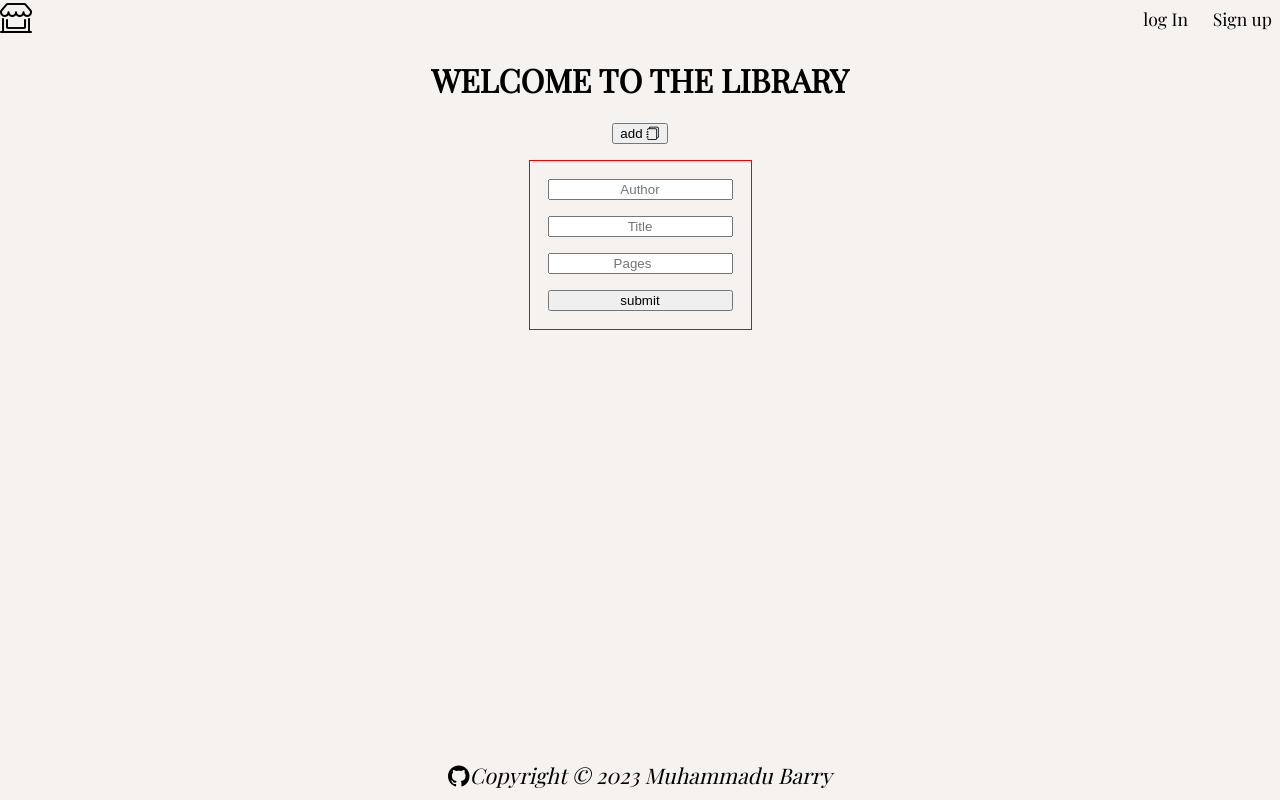
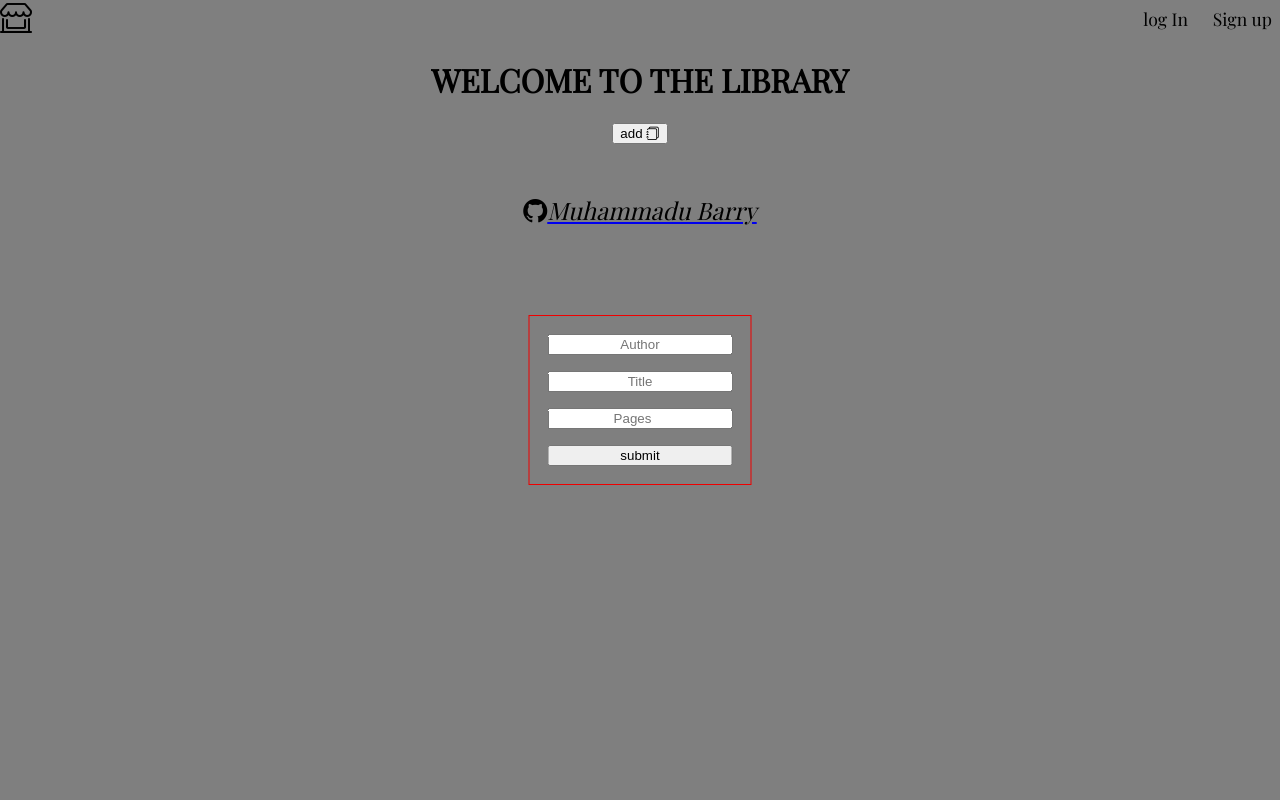
Before and after one commit to MuhammaduBarry/Library, a plain HTML site: page index.html in a window 1280 px wide. Both pictures are taken after a click on the button "add". Drawn offline with nearby package versions, Linux system fonts and the light colour scheme.

Commit message:
updated files

```diff
--- a/index.html
+++ b/index.html
@@ -23,10 +23,12 @@
             </div>
         </nav>
     </header>
-    <div class="Library-container">
-        <h1>WELCOME TO THE LIBRARY</h1>
-        <div class="add-button-container">
-            <button id="add-book-button">add <i class="bi bi-journals journals-css-style"></i></button>
+    <main>
+        <div class="Library-container">
+            <h1>WELCOME TO THE LIBRARY</h1>
+            <div class="add-button-container">
+                <button id="add-book-button">add <i class="bi bi-journals journals-css-style"></i></button>
+            </div>
         </div>
     </div>
     <div class="form-container">
@@ -34,7 +36,8 @@
     <div></div>
     <div class="main-book-container"></div>
     <footer>
-        <a href="#" class="footer-a"> <i class="bi bi-github github-css-style">Copyright © 2023 Muhammadu Barry</i></a>
+        <a href="https://github.com/MuhammaduBarry" target="_blank" class="footer-a"> <i
+                class="bi bi-github github-css-style">Muhammadu Barry</i></a>
     </footer>
     <script src="script.js"></script>
 </body>
--- a/script.js
+++ b/script.js
@@ -1,6 +1,7 @@
 const addBookButton = document.querySelector("#add-book-button");
 const formContainer = document.querySelector(".form-container");
 const mainBookContainer = document.querySelector(".main-book-container");
+const body = document.querySelector("body");
 
 // Creating form elements
 const form = document.createElement("form");
@@ -9,8 +10,33 @@ const titleInput = document.createElement("input");
 const numberInput = document.createElement("input");
 const submitFormInput = document.createElement("input");
 
+// our overlay form
+const overlay = () => {
+  // Define isOverlay variable
+  let isOverlay = false;
+
+  // Function to toggle overlay class
+  const toggleOverlay = () => {
+    if (isOverlay) {
+        body.classList.remove("overlay");
+      } else {
+        body.classList.add("overlay");
+      }
+
+    // Update the isOverlay variable after toggling the class
+    isOverlay = !isOverlay;
+  };
+
+  // Event listener for addBookButton
+  addBookButton.addEventListener("click", toggleOverlay);
+
+  submitFormInput.addEventListener("click", toggleOverlay);
+
+};
+
 // Function to create the form
 const getForm = () => {
+
   // Configuring author input
   authorInput.type = "text";
   authorInput.placeholder = "Author";
@@ -55,12 +81,23 @@ class Book {
 // Array to store books
 let myLibrary = [];
 
-// Function to display all books in the library
-const displayLibrary = () => {
+// Function to create a new book card and add it to the library
+const addToLibrary = () => {
+  // Create a new book object
+  const newBook = new Book(
+    authorInput.value,
+    titleInput.value,
+    numberInput.value
+  );
+
+  // Add the new book to the library array
+  myLibrary.push(newBook);
+
   // Clear existing book cards
   mainBookContainer.innerHTML = "";
 
   // Loop through the library array and display each book
+  // book in this case is our newBook
   myLibrary.forEach((book) => {
     // Create new elements for each book
     const newBookCardContainer = document.createElement("div");
@@ -109,22 +146,6 @@ const displayLibrary = () => {
 
     mainBookContainer.appendChild(newBookCardContainer);
   });
-};
-
-// Function to create a new book card and add it to the library
-const addToLibrary = () => {
-  // Create a new book object
-  const newBook = new Book(
-    authorInput.value,
-    titleInput.value,
-    numberInput.value
-  );
-
-  // Add the new book to the library array
-  myLibrary.push(newBook);
-
-  // Display the updated library
-  displayLibrary();
 
   // Reset form values
   authorInput.value = "";
@@ -155,5 +176,9 @@ const addFormAndRemove = () => {
   });
 };
 
+
+
 // Initialize the form and event listeners
 addFormAndRemove();
+
+document.addEventListener("DOMContentLoaded", overlay);
--- a/style.css
+++ b/style.css
@@ -15,6 +15,9 @@ body {
   margin: 0;
 }
 
+main{
+  min-height: calc(100vh - 137px);
+}
 h1 {
   font-size: var(--fs-h1);
   font-family: var(--ff-primary);
@@ -52,15 +55,27 @@ h1 {
 .add-button-container {
   margin-bottom: 1rem;
 }
+
+.overlay {
+  position: fixed;
+  top: 0;
+  left: 0;
+  width: 100%;
+  height: 100%;
+  background: rgba(0, 0, 0, 0.5); /* Adjust the last value for opacity */
+  z-index: 1; /* Place it above other elements */
+}
+
 form {
   display: flex;
   flex-direction: column;
   justify-content: center;
   border: 1px solid rgb(239, 0, 0);
-  max-width: fit-content;
-  margin-left: auto;
-  margin-right: auto;
   padding: 10px;
+  position:fixed;
+  top:50%;
+  left:50%;
+  transform:translate(-50%,-50%);
 }
 form > * {
   margin: 0.5rem;
@@ -71,18 +86,21 @@ form > * {
   background-color: green;
 }
 
-footer {
-  position: fixed;
-  bottom: 0;
-  left: 0;
-  right: 0;
-  text-align: center;
-  font-size: clamp(1rem, 0.571vw + 0.886rem, 1.4rem);
-  margin-bottom: 10px;
+
+footer{
+  height: 100px;
+  width: 100%;
+  display: flex;
+  align-items: center;
+  justify-content: center;
 }
 
 .footer-a {
+  font-family: var(--ff-primary);
+  font-size: clamp(1rem, 0.571vw + 0.886rem, 1.4rem);
+}
+.github-css-style{
   text-decoration: none;
-  color: inherit;
-  font-family: var(--ff-primary);
+  font-size: 1.5rem;
+  color: black;
 }
```
